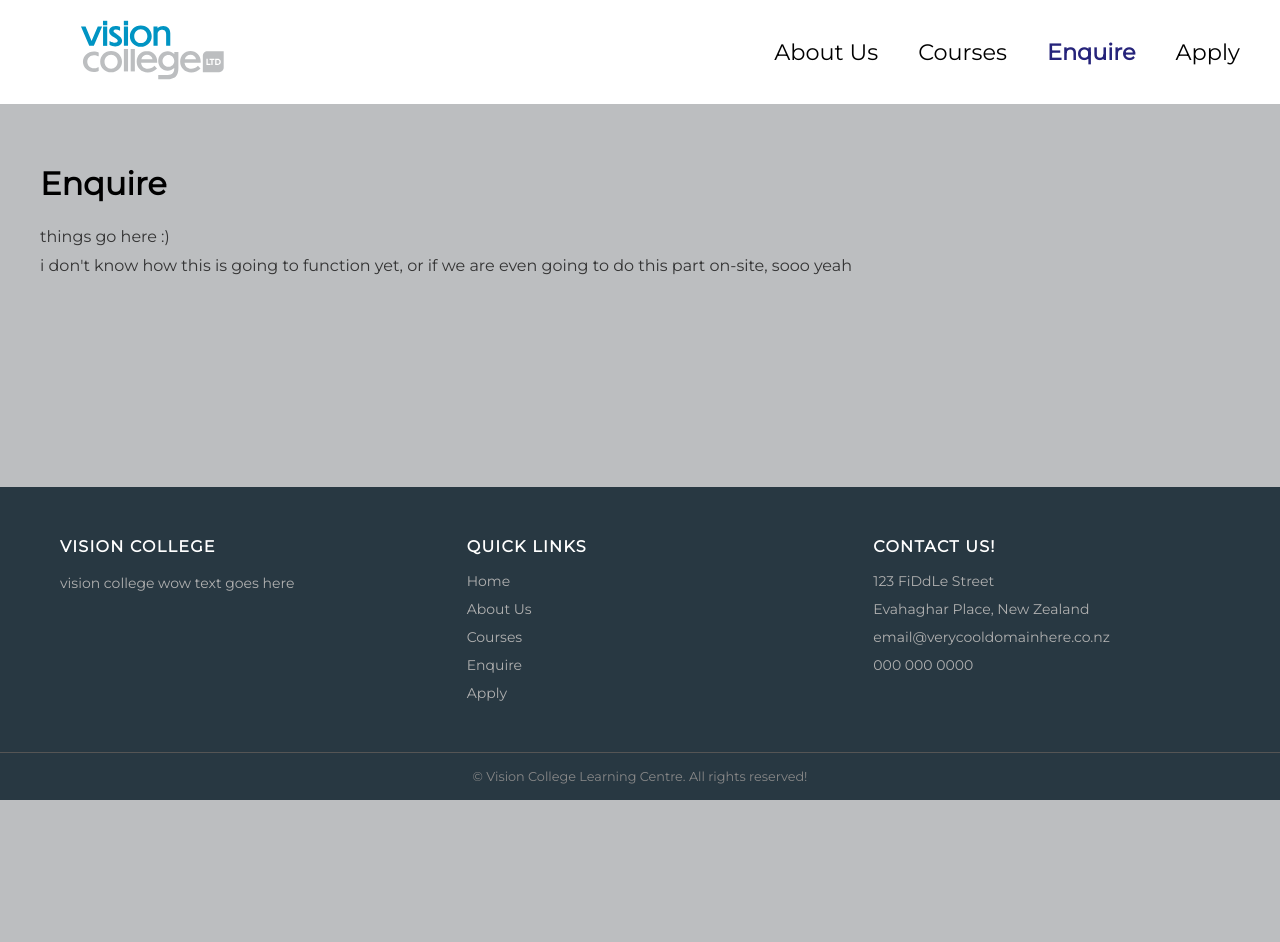
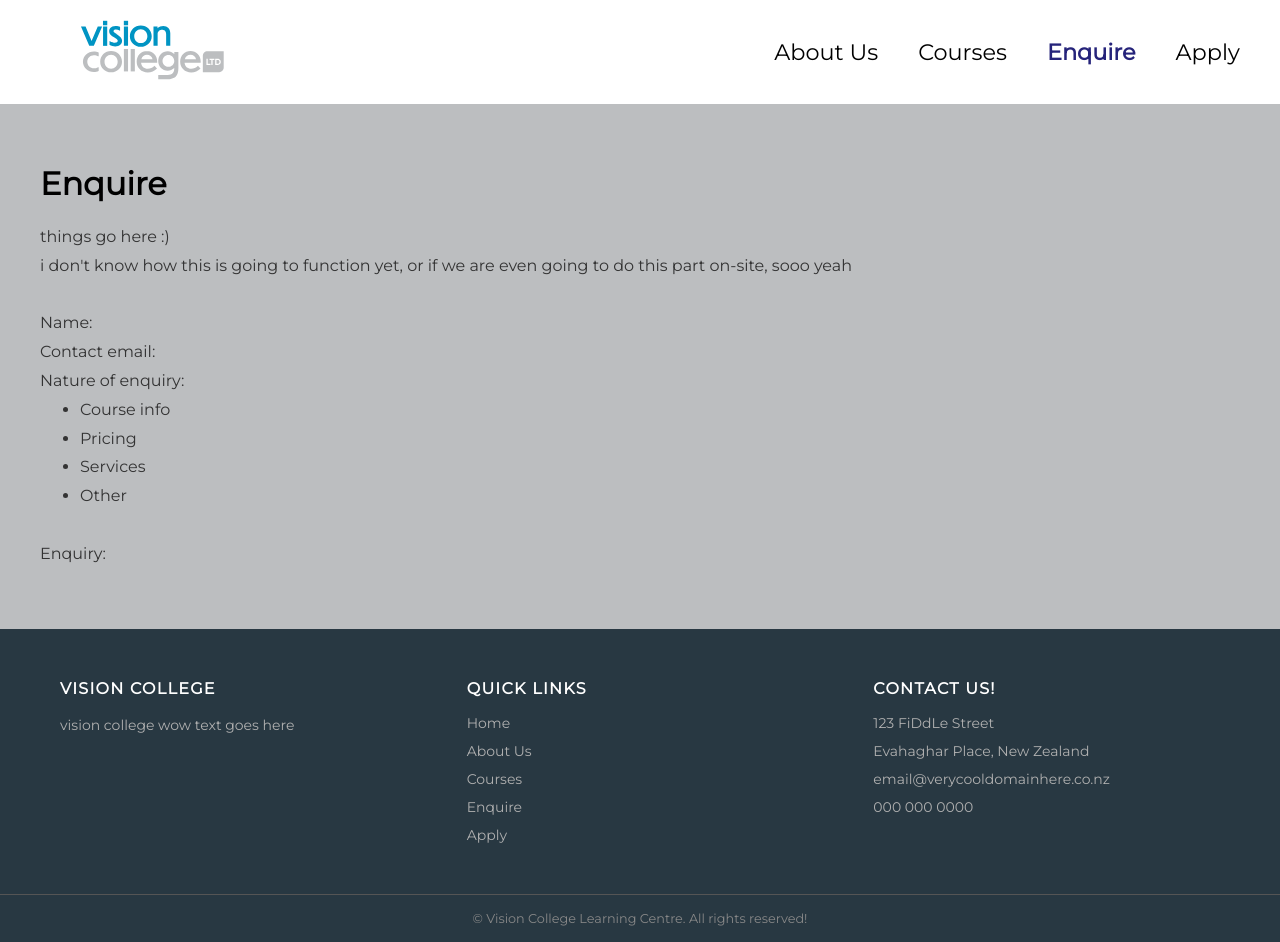
Before and after one commit to finnhagard/AS91907, a React app in the folder frontend/: page /enquire in a window 1280 px wide. Before the commit the page ends 800 px from the top, so only its background shows below. Built offline with nearby package versions, Linux system fonts and the light colour scheme; the HTML template or start-up script is replaced by a standard one.

Commit message:
add: enquire form outline

```diff
--- a/frontend/src/content/Enquire.css
+++ b/frontend/src/content/Enquire.css
@@ -11,7 +11,7 @@
     margin: 0 0 20px 0;
 }
 
-.enquire_content p {
+.enquire_content p, .enquire_content ul {
     font-size: 1rem;
     line-height: 1.8;
     color: #333;
--- a/frontend/src/content/Enquire.jsx
+++ b/frontend/src/content/Enquire.jsx
@@ -7,6 +7,18 @@ function Enquire() {
                 <h1>Enquire</h1>
                 <p>things go here :)</p>
                 <p>i don't know how this is going to function yet, or if we are even going to do this part on-site, sooo yeah</p>
+                <p><br></br></p>
+                <p>Name:</p>
+                <p>Contact email:</p>
+                <p>Nature of enquiry:</p>
+                <ul>
+                    <li>Course info</li>
+                    <li>Pricing</li>
+                    <li>Services</li>
+                    <li>Other</li>
+                </ul>
+                <p><br></br></p>
+                <p>Enquiry:</p>
             </section>
         </main>
     );
```
